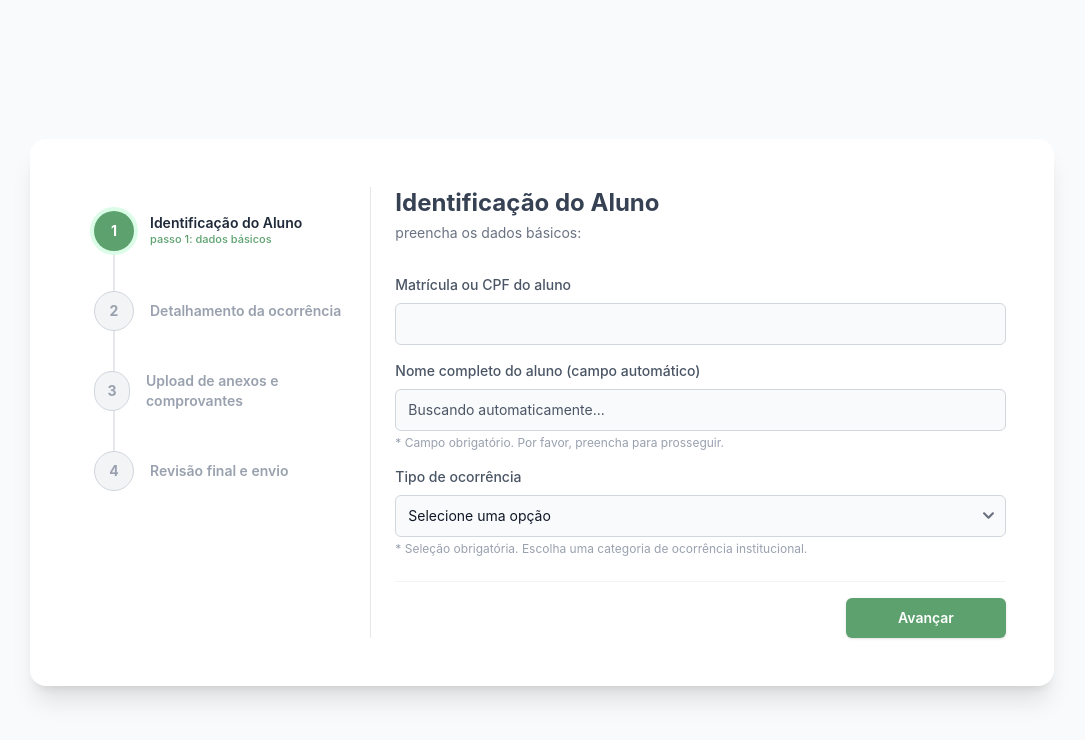
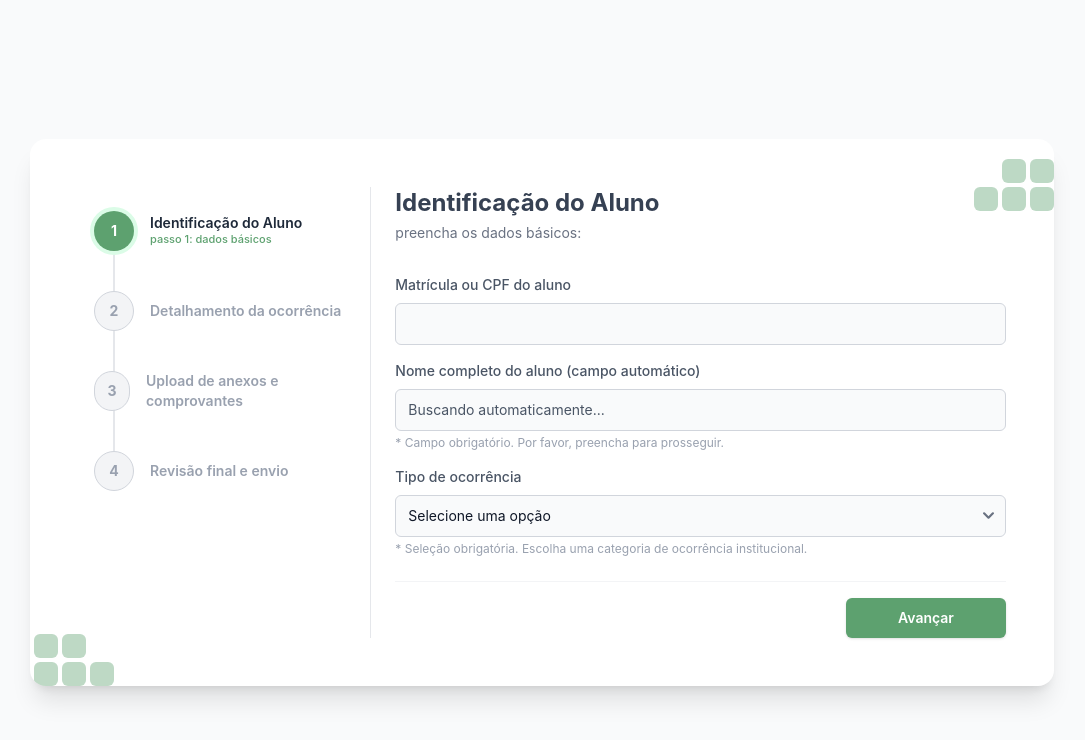
Before and after one commit to IFPE-Jaboatao/ocorrencias-time1, a Next.js app in the folder frontend/: page /ocorrencias in a window 1280 px wide. Shown: the top 740 px of the page, without its empty margins (98-1183 px from the left). Built offline with nearby package versions, Linux system fonts and the light colour scheme.

Commit message:
feat: incluindo os quadradinhos no form

```diff
--- a/frontend/src/app/ocorrencias/page.tsx
+++ b/frontend/src/app/ocorrencias/page.tsx
@@ -37,21 +37,46 @@ export default function CadastrarOcorrenciaPage() {
     alert("Ocorrência registrada com sucesso!");
   };
 
-  // Validação simples para liberar o botão avançar no passo 1
   const passo1Valido = formData.matriculaCpf && formData.tipoOcorrencia;
   const passo2Valido = formData.detalhamento.trim().length > 0;
 
   return (
     <main className="min-h-screen bg-gray-50 dark:bg-gray-900 flex items-center justify-center p-4 transition-colors pt-10">
-      <Card className="w-full max-w-5xl shadow-xl border-none rounded-lg p-0 overflow-hidden bg-white dark:bg-gray-800 dark:border-gray-700">
-
+<Card className="w-full max-w-5xl shadow-xl border-none rounded-lg p-0 overflow-hidden bg-white dark:bg-gray-800 dark:border-gray-700 relative">
         {/* <div className="bg-[#5da16f] h-12 w-full flex items-center justify-center ">
           <div className="bg-white/20 p-1.5 rounded-md text-white text-xs font-bold pt-10">
             ✓ Registro de Ocorrência
           </div>
         </div> */}
 
-        <div className="grid grid-cols-1 md:grid-cols-3 gap-6 p-6">
+      {/* 🟢 QUADRADINHOS SUPERIORES */}
+      <div className="absolute top-5 right-0 flex flex-col gap-1 opacity-40 pointer-events-none select-none z-0">
+        <div className="flex gap-1 justify-end">
+          <div className="w-6 h-6 bg-[#5da16f] rounded-sm" />
+          <div className="w-6 h-6 bg-[#5da16f] rounded-sm" />
+
+        </div>
+        <div className="flex gap-1">
+          <div className="w-6 h-6 bg-[#5da16f] rounded-sm" />
+          <div className="w-6 h-6 bg-[#5da16f] rounded-sm" />
+          <div className="w-6 h-6 bg-[#5da16f] rounded-sm" />
+        </div>
+      </div>
+
+      {/* 🟢 QUADRADINHOS INFERIORES  */}
+      <div className="absolute bottom-0 left-1 flex gap-1 items-end opacity-40 pointer-events-none select-none z-0">
+        <div className="flex flex-col gap-1">
+          <div className="w-6 h-6 bg-[#5da16f] rounded-sm" />
+          <div className="w-6 h-6 bg-[#5da16f] rounded-sm" />
+        </div>
+        <div className="flex flex-col gap-1">
+          <div className="w-6 h-6 bg-[#5da16f] rounded-sm" />
+          <div className="w-6 h-6 bg-[#5da16f] rounded-sm" />
+        </div>
+        <div className="w-6 h-6 bg-[#5da16f] rounded-sm" />
+      </div>
+
+        <div className="grid grid-cols-1 md:grid-cols-3 gap-6 p-6 relative z-10">
           <div className="md:col-span-1 border-r border-gray-200 dark:border-gray-700 pr-4">
             <LateralSteps passoAtual={passo} />
           </div>
```
